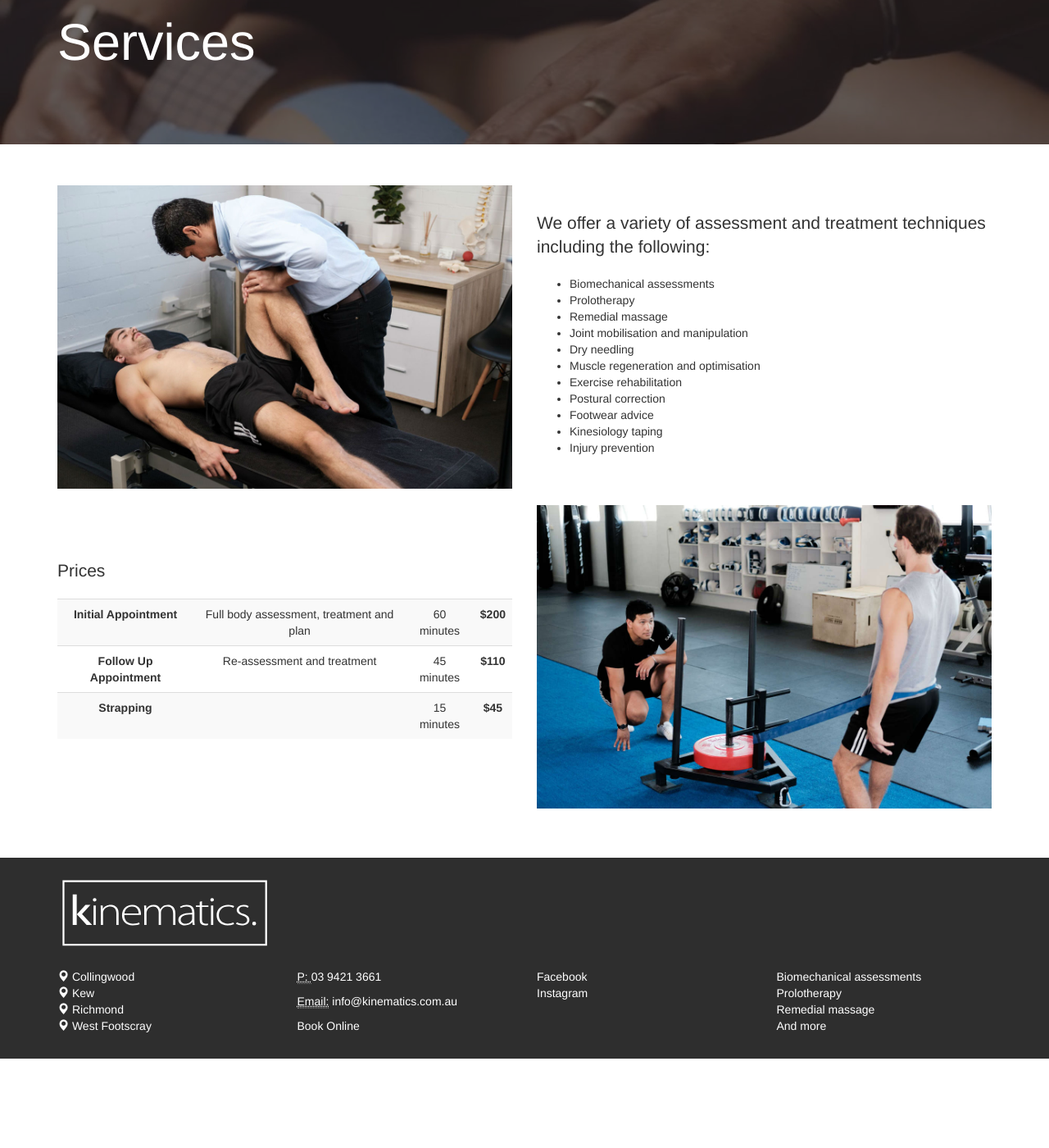
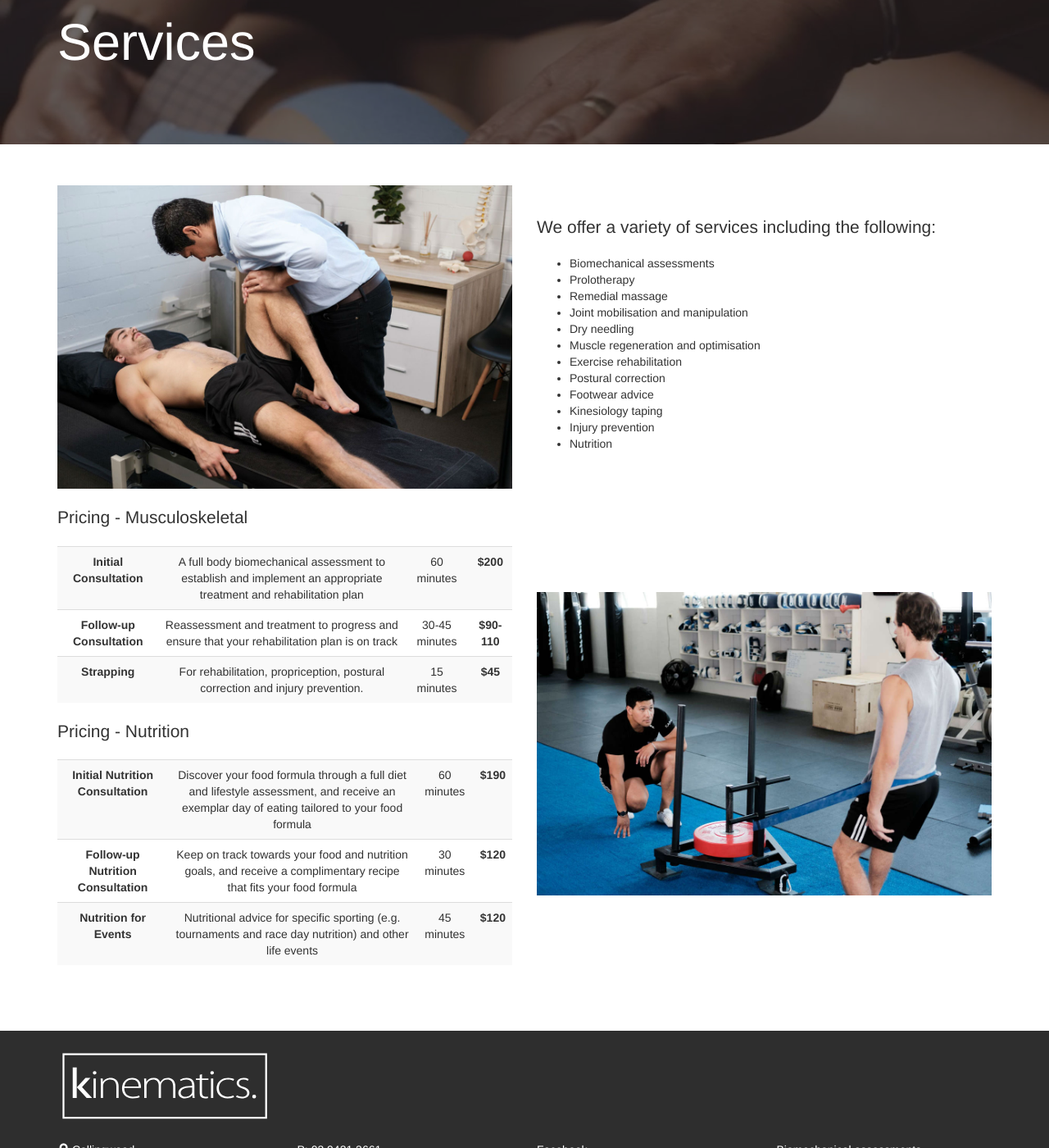
Before and after one commit to kmb64/kinematics, a Jekyll site: the page built from services.html, in a window 1280 px wide and 1400 px high, scrolled down 203 px. Shown: the whole window at 82% size. Built offline with Jekyll 4.4.1, drawn with Linux system fonts in a browser that asks for light colours; nearby versions of some CDN libraries; before the commit the page ends 1494 px from its top, so only the background shows below that.

Commit message:
Pricing updates

```diff
--- a/services.html
+++ b/services.html
@@ -13,7 +13,7 @@ permalink: /services/
     </div>
 
     <div class="col-lg-6">
-        <p class="lead">We offer a variety of assessment and treatment techniques including the following:</p>
+        <p class="lead">We offer a variety of services including the following:</p>
 
         <ul>
             <li>Biomechanical assessments</li>
@@ -27,6 +27,7 @@ permalink: /services/
             <li>Footwear advice</li>
             <li>Kinesiology taping</li>
             <li>Injury prevention</li>
+            <li>Nutrition</li>
         </ul>
     </div>
 
@@ -36,30 +37,57 @@ permalink: /services/
 
     <div class="col-lg-6">
 
-        <p class="lead">Prices</p>
+        <p class="lead">Pricing - Musculoskeletal</p>
 
         <table class="table table-striped table-center">
             <thead>
             </thead>
             <tbody>
                 <tr>
-                    <td><strong>Initial Appointment</strong></td>
-                    <td>Full body assessment, treatment and plan</td>
+                    <td><strong>Initial Consultation</strong></td>
+                    <td>A full body biomechanical assessment to establish and  implement an appropriate treatment and rehabilitation plan</td>
                     <td>60 minutes</td>
                     <td><strong>$200</strong></td>
                 </tr>
                 <tr>
-                    <td><strong>Follow Up Appointment</strong></td>
-                    <td>Re-assessment and treatment</td>
-                    <td>45 minutes</td>
-                    <td><strong>$110</strong></td>
+                    <td><strong>Follow-up Consultation</strong></td>
+                    <td>Reassessment and treatment to progress and ensure that your rehabilitation plan is on track</td>
+                    <td>30-45 minutes</td>
+                    <td><strong>$90-110</strong></td>
                 </tr>
                 <tr>
                     <td><strong>Strapping</strong></td>
-                    <td></td>
+                    <td>For rehabilitation, propriception, postural correction and injury prevention.</td>
                     <td>15 minutes</td>
                     <td><strong>$45</strong></td>
                 </tr>
+            </tbody>
+        </table>
+
+        <p class="lead">Pricing - Nutrition</p>
+
+        <table class="table table-striped table-center">
+            <thead>
+            </thead>
+            <tbody>
+            <tr>
+                <td><strong>Initial Nutrition Consultation</strong></td>
+                <td>Discover your food formula through a full diet and lifestyle assessment, and receive an exemplar day of eating tailored to your food formula</td>
+                <td>60 minutes</td>
+                <td><strong>$190</strong></td>
+            </tr>
+            <tr>
+                <td><strong>Follow-up Nutrition Consultation</strong></td>
+                <td>Keep on track towards your food and nutrition goals, and receive a complimentary recipe that fits your food formula</td>
+                <td>30 minutes</td>
+                <td><strong>$120</strong></td>
+            </tr>
+            <tr>
+                <td><strong>Nutrition for Events</strong></td>
+                <td>Nutritional advice for specific sporting (e.g. tournaments and race day nutrition) and other life events</td>
+                <td>45 minutes</td>
+                <td><strong>$120</strong></td>
+            </tr>
             </tbody>
         </table>
     </div>
```
